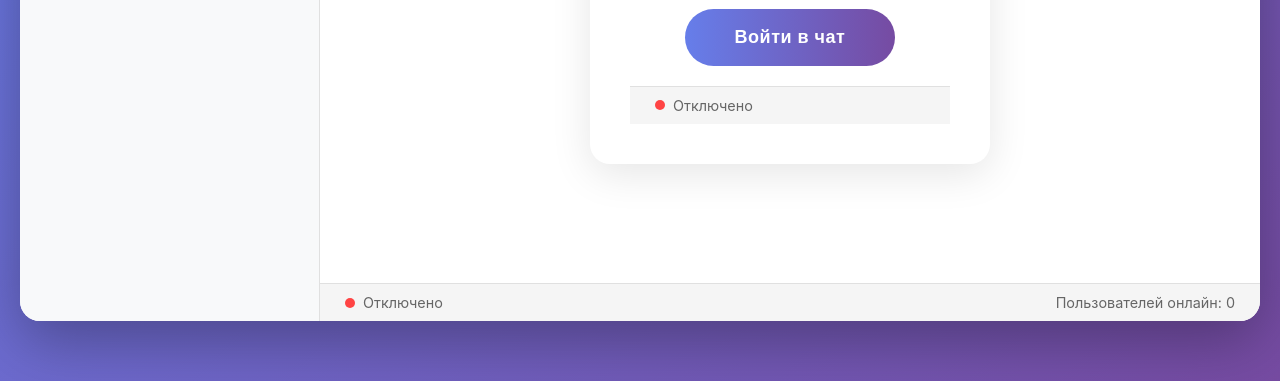
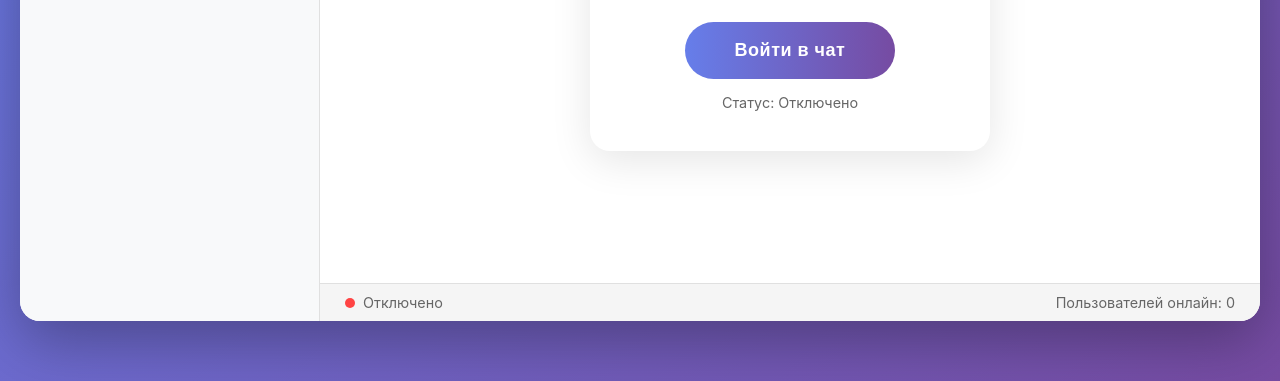
Before and after one commit to danchossssssi/site, a website: page public/index.html in a window 1280 px wide. Shown: the part 419-800 px from the top of the page. Drawn offline with Linux system fonts and the light colour scheme.

Commit message:
Update index.html

```diff
--- a/public/index.html
+++ b/public/index.html
@@ -461,10 +461,27 @@
             background: #ff4444;
         }
 
+        .connection-dot.connecting {
+            background: #ff9800;
+            animation: pulse 1s infinite;
+        }
+
+        .connection-dot.error {
+            background: #ff4444;
+            animation: none;
+        }
+
         @keyframes pulse {
             0% { opacity: 1; }
             50% { opacity: 0.5; }
             100% { opacity: 1; }
+        }
+
+        /* Статус в форме входа */
+        .login-form .status-text {
+            margin-top: 15px;
+            font-size: 0.9em;
+            color: #666;
         }
 
         /* Адаптивность */
@@ -521,11 +538,8 @@
                         <h2>🚀 Вход в мессенджер</h2>
                         <input type="text" id="usernameInput" placeholder="Введите ваше имя" autocomplete="off">
                         <button class="btn" onclick="connect()">Войти в чат</button>
-                        <div class="status-bar" style="margin-top: 20px;">
-                            <div class="connection-status">
-                                <span class="connection-dot disconnected"></span>
-                                <span id="statusText">Отключено</span>
-                            </div>
+                        <div class="status-text" id="loginStatus">
+                            Статус: Отключено
                         </div>
                     </div>
                 </div>
```
